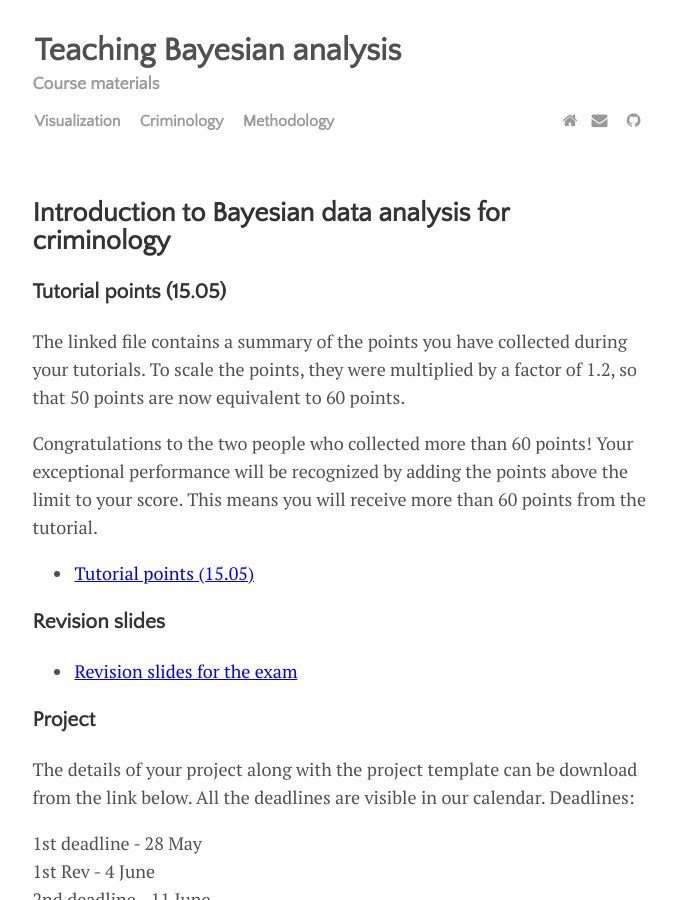
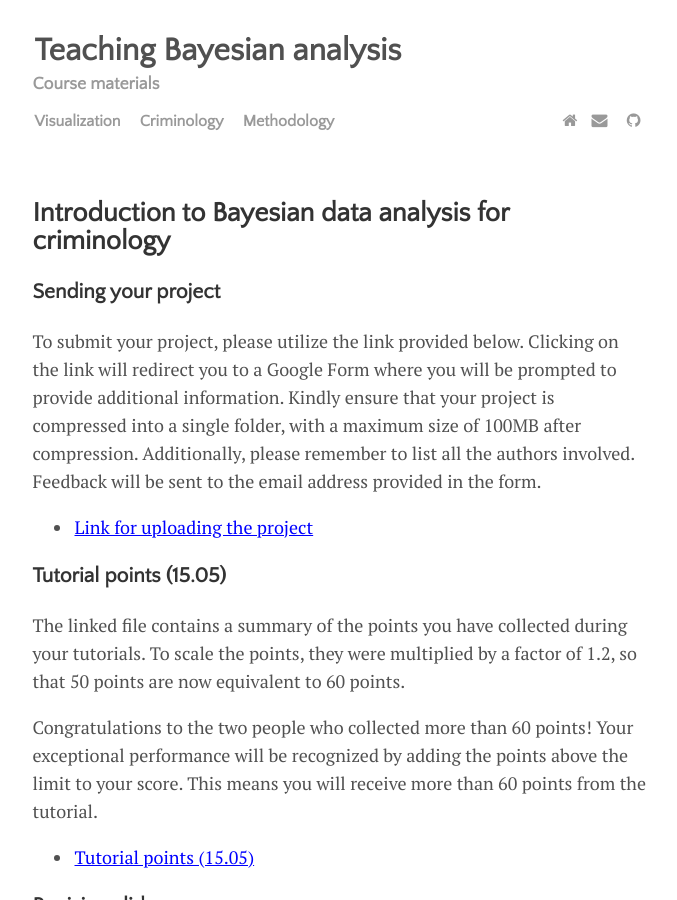
Before and after one commit to rfl-urbaniak/teaching, a Jekyll site: the page built from menu/criminology.md, in a window 1280 px wide and 900 px high. Shown: the whole window, without its empty margins (300-977 px from the left). Built offline with Jekyll 4.4.1, drawn with Linux system fonts in a browser that asks for light colours.

Commit message:
proj details

```diff
--- a/menu/criminology.md
+++ b/menu/criminology.md
@@ -12,6 +12,13 @@ a {
 </style>
 
 ## Introduction to Bayesian data analysis for criminology
+
+
+### Sending your project
+
+To submit your project, please utilize the link provided below. Clicking on the link will redirect you to a Google Form where you will be prompted to provide additional information. Kindly ensure that your project is compressed into a single folder, with a maximum size of 100MB after compression. Additionally, please remember to list all the authors involved. Feedback will be sent to the email address provided in the form.
+
+- <a href="https://docs.google.com/forms/d/e/1FAIpQLSdPrufxxqt5JO6wV2I4y5g3U5RanDiknAAJzC7OncjRJJ4vxQ/viewform?usp=sf_link">Link for uploading the project</a>
 
 
 ### Tutorial points (15.05)
```
Also changed, not shown: menu/methodology.md (+7 -0 lines), menu/visualization.md (+6 -0 lines).
